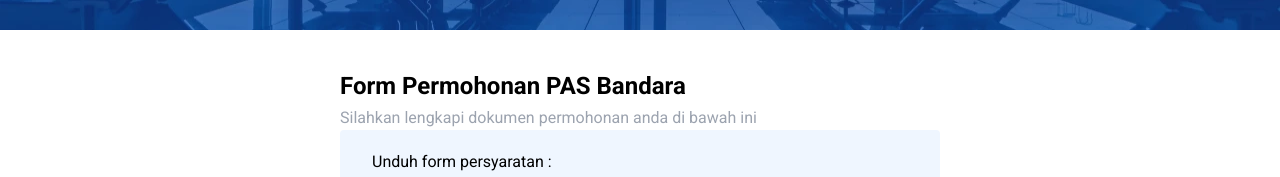
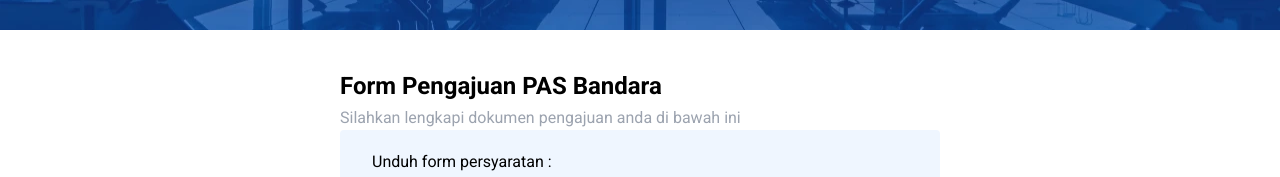
Before and after one commit to andiaryansyah/PAS_BANDARA, a React (Create React App) app: page / in a window 1280 px wide. Shown: the part 258-435 px from the top of the page. Built offline with nearby package versions, Linux system fonts and the light colour scheme; a web font is replaced by a local one.

Commit message:
change pdf template

```diff
--- a/src/pages/PasBandara.jsx
+++ b/src/pages/PasBandara.jsx
@@ -207,10 +207,10 @@ const PasBandara = () => {
           <div className="m-10 flex flex-col items-center">
             <div className="w-full md:w-1/2">
               <h1 className="font-semibold text-2xl mb-1">
-                Form Permohonan PAS Bandara
+                Form Pengajuan PAS Bandara
               </h1>
               <p className="text-gray-400">
-                Silahkan lengkapi dokumen permohonan anda di bawah ini
+                Silahkan lengkapi dokumen pengajuan anda di bawah ini
               </p>
 
               <div className="rounded bg-blue-50 px-8 py-5 " role="alert">
```
Also changed, not shown: 1 other file (tests, documents, lock files or other folders).
